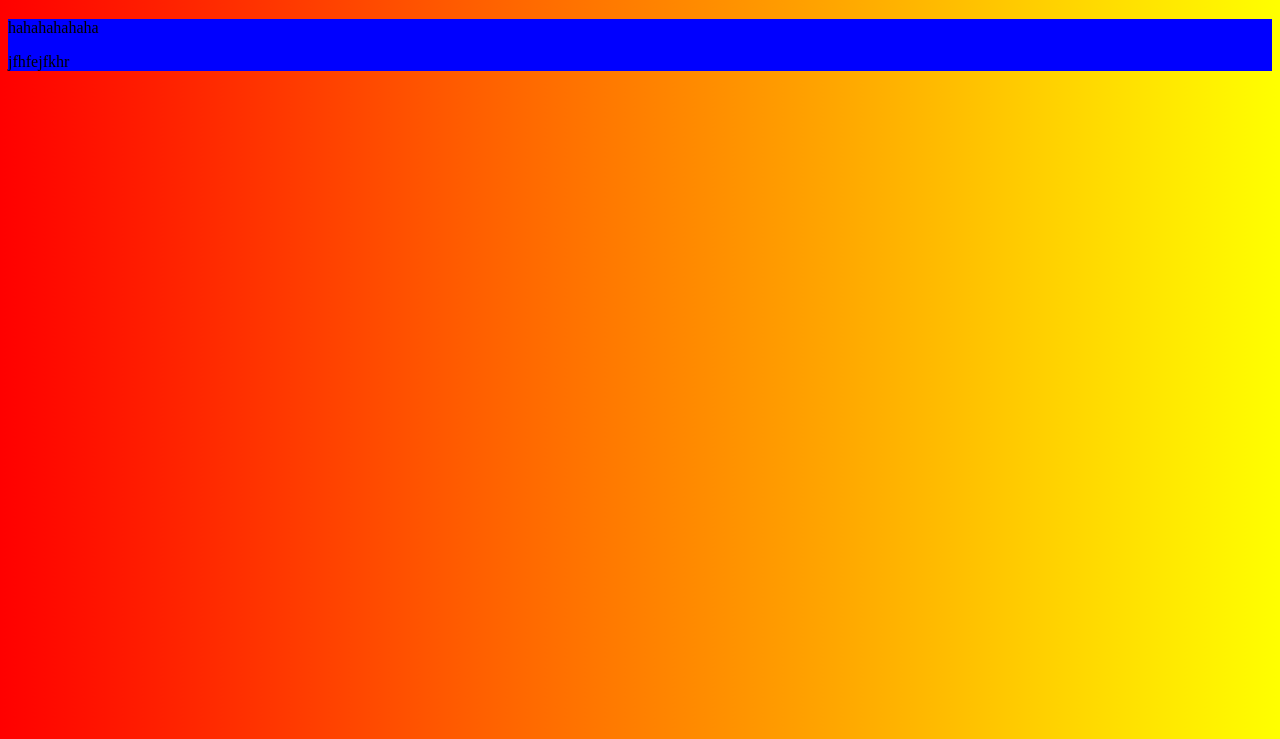
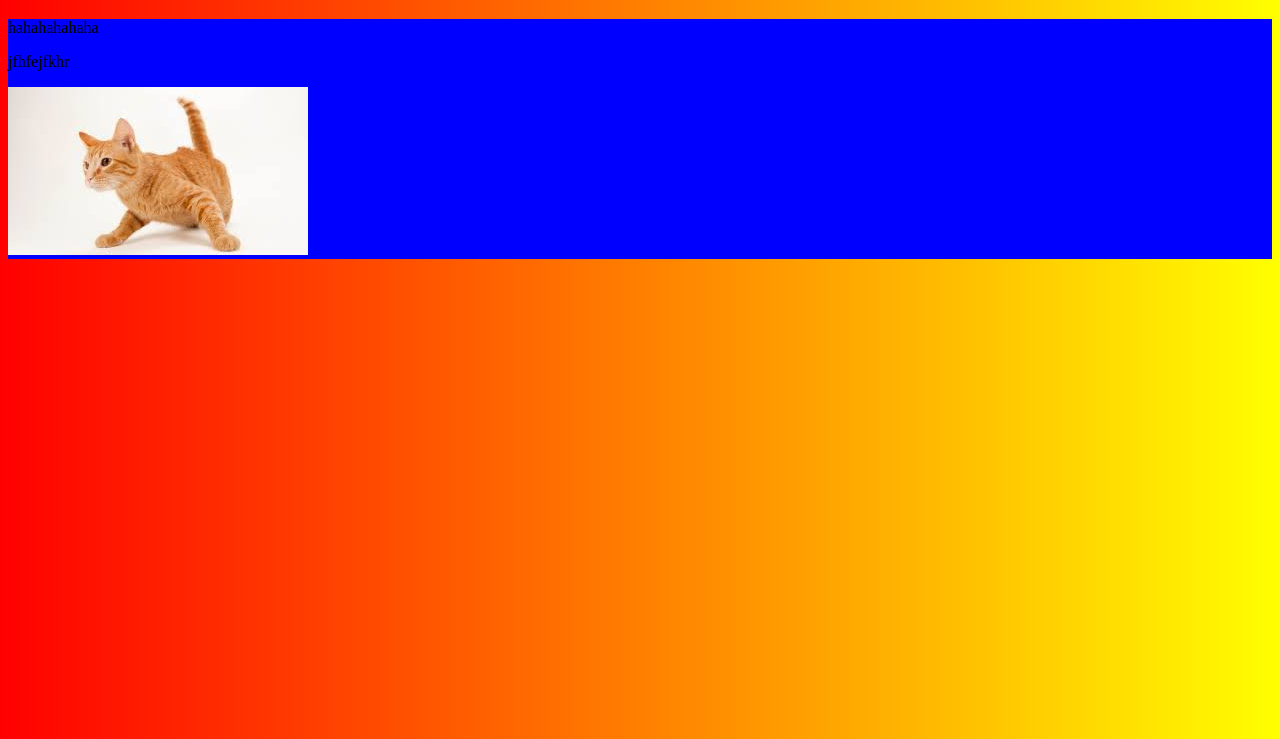
Before and after one commit to linushallin/grupp6index, a plain HTML site: page index.html in a window 1280 px wide. Shown: the part 61-800 px from the top of the page. Drawn offline with Linux system fonts and the light colour scheme.

Commit message:
katt bild

```diff
--- a/index.html
+++ b/index.html
@@ -11,6 +11,7 @@
     <div>
       <p>hahahahahaha</p>
       <p>jfhfejfkhr</p>
+      <img src="image.jpeg" alt="katt">
     </div>
   </body>
 </html>
```
